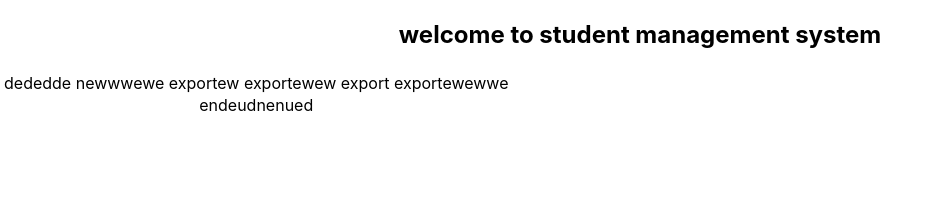
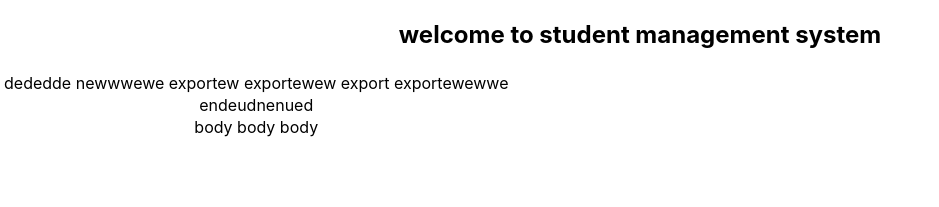
Before and after one commit to hesh-ftw/student-management-system-SpringBoot-React-, a React (Create React App) app in the folder sms-client/: page / in a window 1280 px wide. Shown: the top 207 px of the page, without its empty margins (0-939 px from the left). Built offline with nearby package versions, Linux system fonts and the light colour scheme.

Commit message:
test commit thurd one

```diff
--- a/sms-client/src/App.js
+++ b/sms-client/src/App.js
@@ -27,7 +27,7 @@ function App() {
 
           <tbody>
             <tr>
-
+              body body body
             </tr>
           </tbody>
 
```
